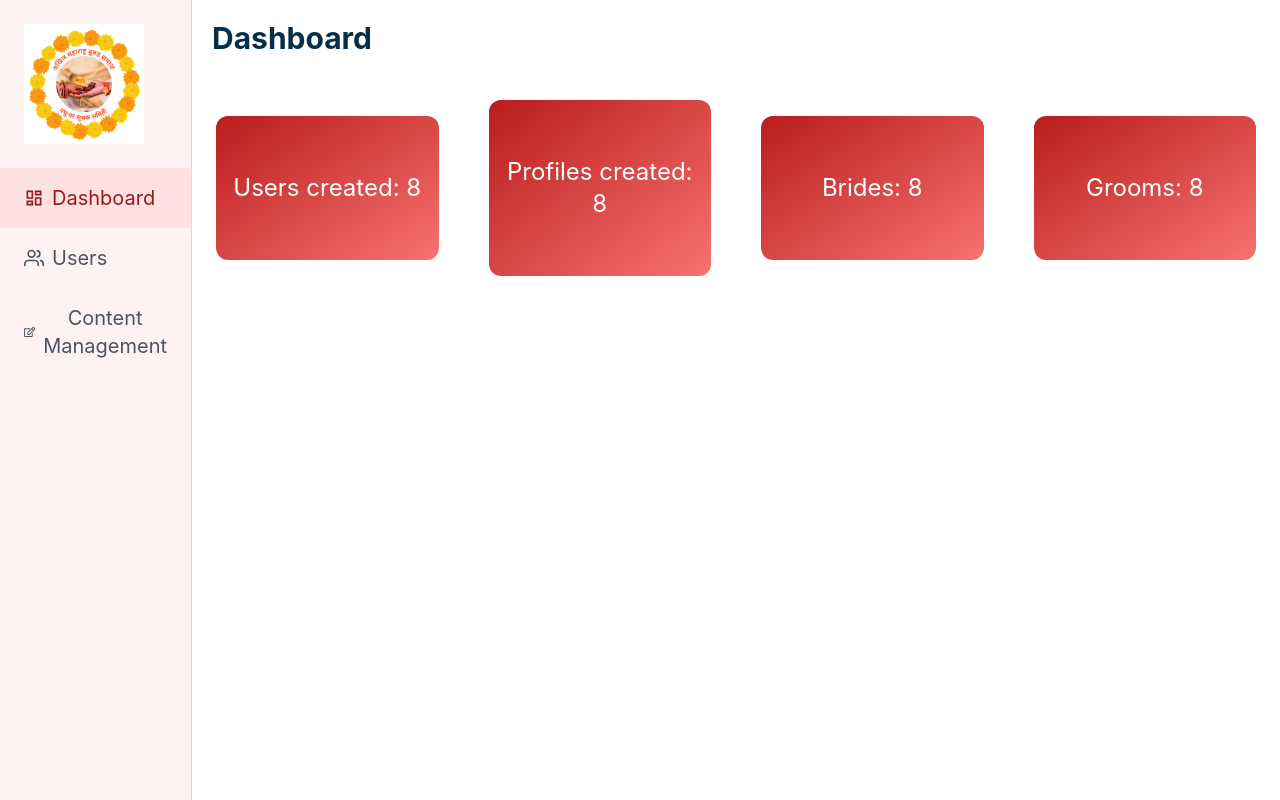
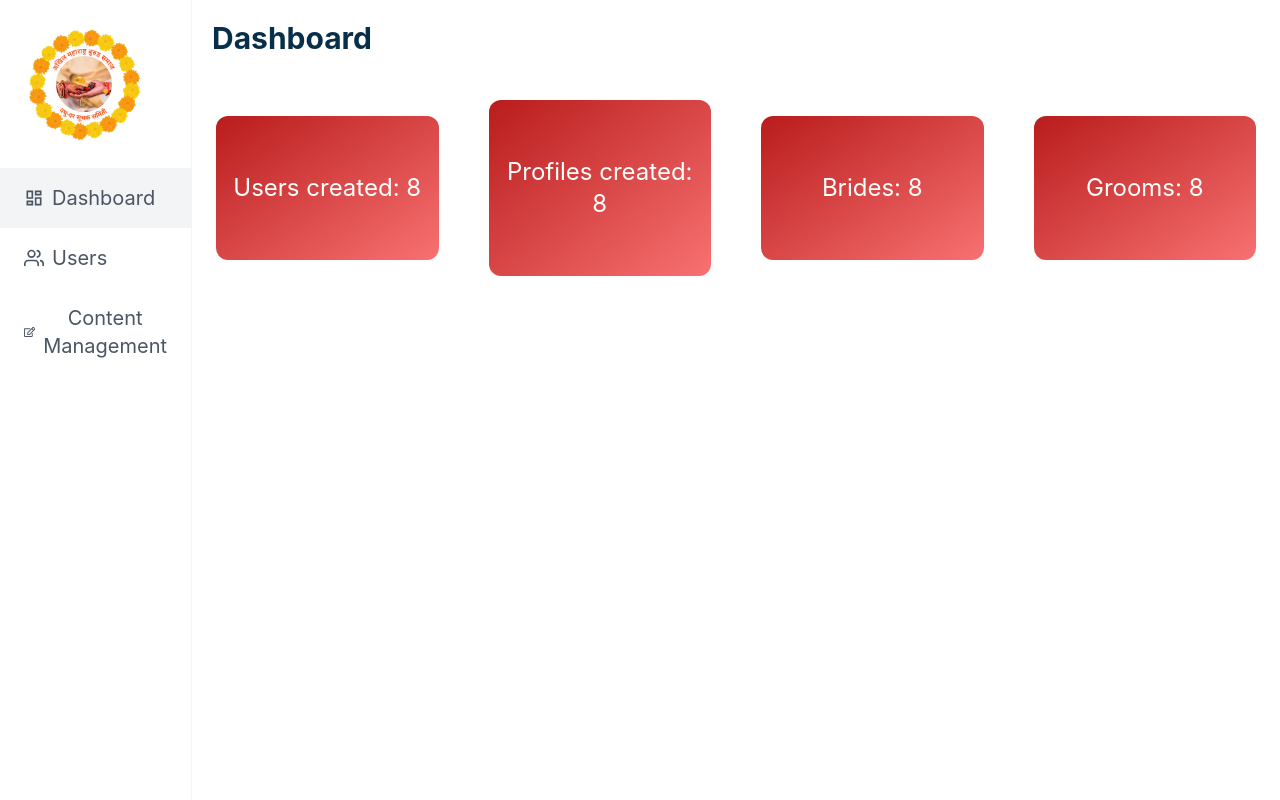
Before and after one commit to Increditex-Software-Solutions-Pvt-Ltd/new_BurudBandhan, a React (Create React App) app in the folder frontend/: page /admin in a window 1280 px wide. Built offline with nearby package versions, Linux system fonts and the light colour scheme.

Commit message:
changed color theme to admin panel

```diff
--- a/frontend/src/Components/Admin/Sidebar.jsx
+++ b/frontend/src/Components/Admin/Sidebar.jsx
@@ -10,24 +10,26 @@ const Sidebar = ({showContent, setShowContent}) => {
     setShowContent(content_name);
   }
   return (
-    <div className='min-h-[100vh] w-[15%] border-r border-r-red-200 bg-red-50'>
-        <div className='p-6'>
+    <div className='min-h-[100vh] w-[15%] border-r border-r-gray-100 '>
+        <div className='p-6 '>
             <img className='w-[120px] h-[120px] object-cover' src={burudBandhan_logo} alt='logo' />
         </div>
 
-        <div className='text-gray-600  text-xl flex flex-col'>
-          <div style={{
-            color: showContent=='dashboard' ? "#991b1b": "#4b5563",
-            backgroundColor: showContent=='dashboard' ? "#fee2e2": "#fef2f2"
+        <div className='text-gray-600 text-xl flex flex-col '>
+          <div
+          style={{
+            // color: showContent=='dashboard' ? "#991b1b": "#4b5563",
+            backgroundColor: showContent=='dashboard' ? "#f3f4f6": "white"
 
-           }} className='flex items-center gap-2 px-6 py-4 cursor-pointer hover:bg-red-100' onClick={()=>handleContent('dashboard')}>
+           }}
+           className='flex items-center gap-2 px-6 py-4 cursor-pointer  hover:bg-gray-100' onClick={()=>handleContent('dashboard')}>
             {/* dashboard icon */}
             <MdOutlineDashboard />
             <p>Dashboard</p>
           </div>
           <div style={{
-            color: showContent=='users' ? "#991b1b": "#4b5563",
-            backgroundColor: showContent=='users' ? "#fee2e2": "#fef2f2"
+            // color: showContent=='users' ? "#991b1b": "#4b5563",
+            backgroundColor: showContent=='users' ? "#f3f4f6": "white"
 
            }} className='flex items-center gap-2 px-6 py-4 cursor-pointer hover:bg-red-100' onClick={()=>handleContent('users')}>
             {/* users icon */}
@@ -36,8 +38,8 @@ const Sidebar = ({showContent, setShowContent}) => {
           </div>
 
           <div style={{
-            color: showContent=='content_management' ? "#991b1b": "#4b5563",
-            backgroundColor: showContent=='content_management' ? "#fee2e2": "#fef2f2"
+            // color: showContent=='content_management' ? "#991b1b": "#4b5563",
+            backgroundColor: showContent=='content_management' ? "#f3f4f6": "white"
 
            }} className='flex items-center gap-2 px-6 py-4 cursor-pointer hover:bg-red-100' onClick={()=>handleContent('content_management')}>
             {/* content management icon */}
```
